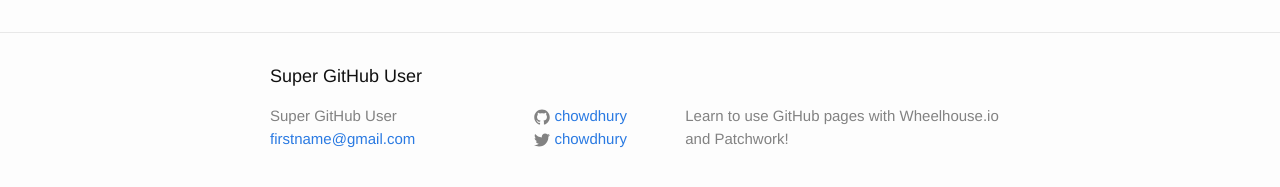
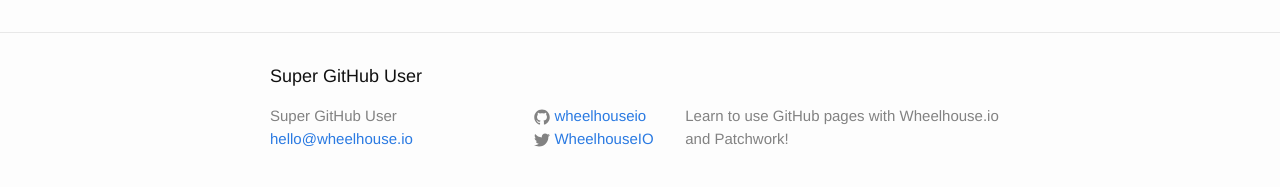
Before and after one commit to wheelhouseio/project-patchwork, a Jekyll site: the page built from _pages/02_contact.md, in a window 1280 px wide. Shown: the part 279-466 px from the top of the page. Built offline with Jekyll 4.4.1, drawn with Linux system fonts in a browser that asks for light colours.

Commit message:
updating to fit curriculum

```diff
--- a/_config.yml
+++ b/_config.yml
@@ -1,12 +1,12 @@
 # Site settings
 title: Super GitHub User
-email: firstname@gmail.com
+email: hello@wheelhouse.io
 description: > # this means to ignore newlines until "baseurl:"
   Learn to use GitHub pages with Wheelhouse.io and Patchwork!
 baseurl: "/portfolio"
 url: "http://localhost:4000"
-twitter_username: chowdhury
-github_username:  chowdhury
+twitter_username: WheelhouseIO
+github_username:  wheelhouseio
 permalink: /blog/:year/:title/
 
 
@@ -18,4 +18,4 @@
   input: GFM
 
 collections:
-    - home
+    - index
```
Also changed, not shown: _index/content.md (renamed from _home/content.md).
